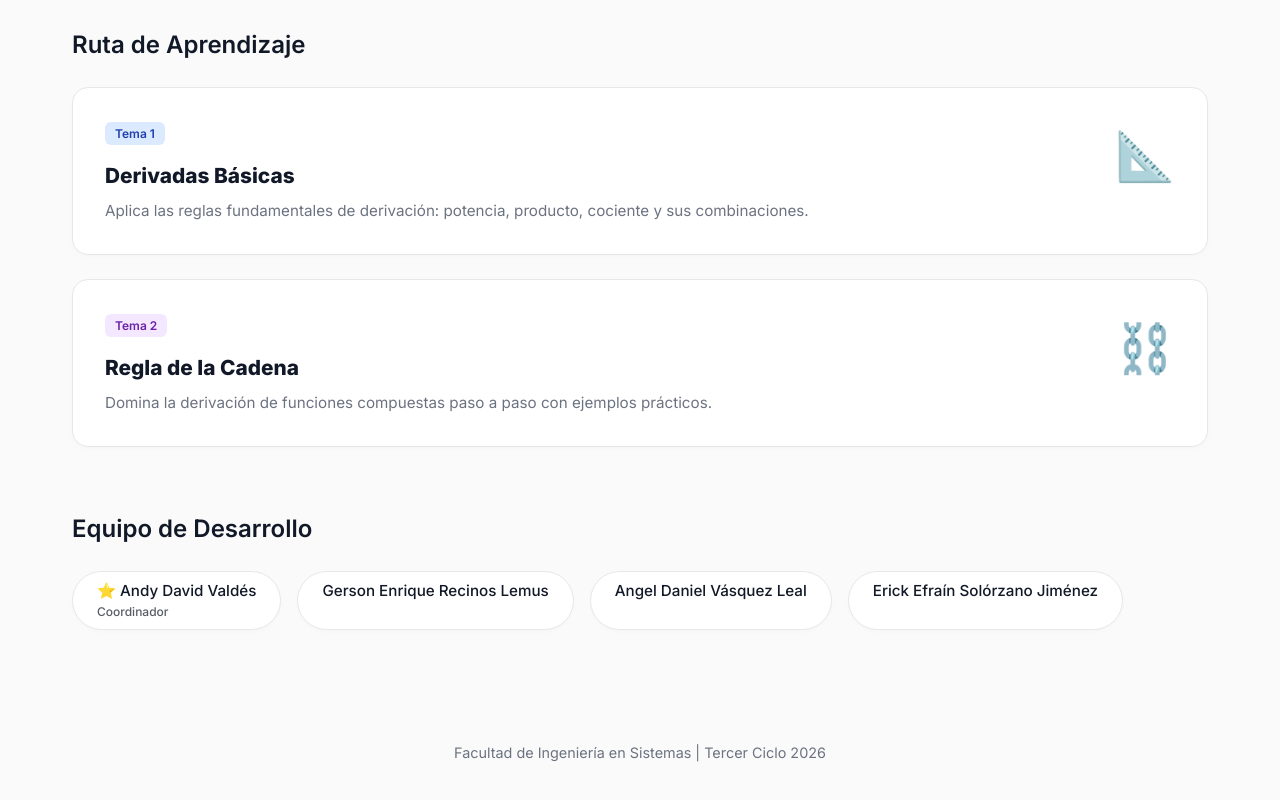
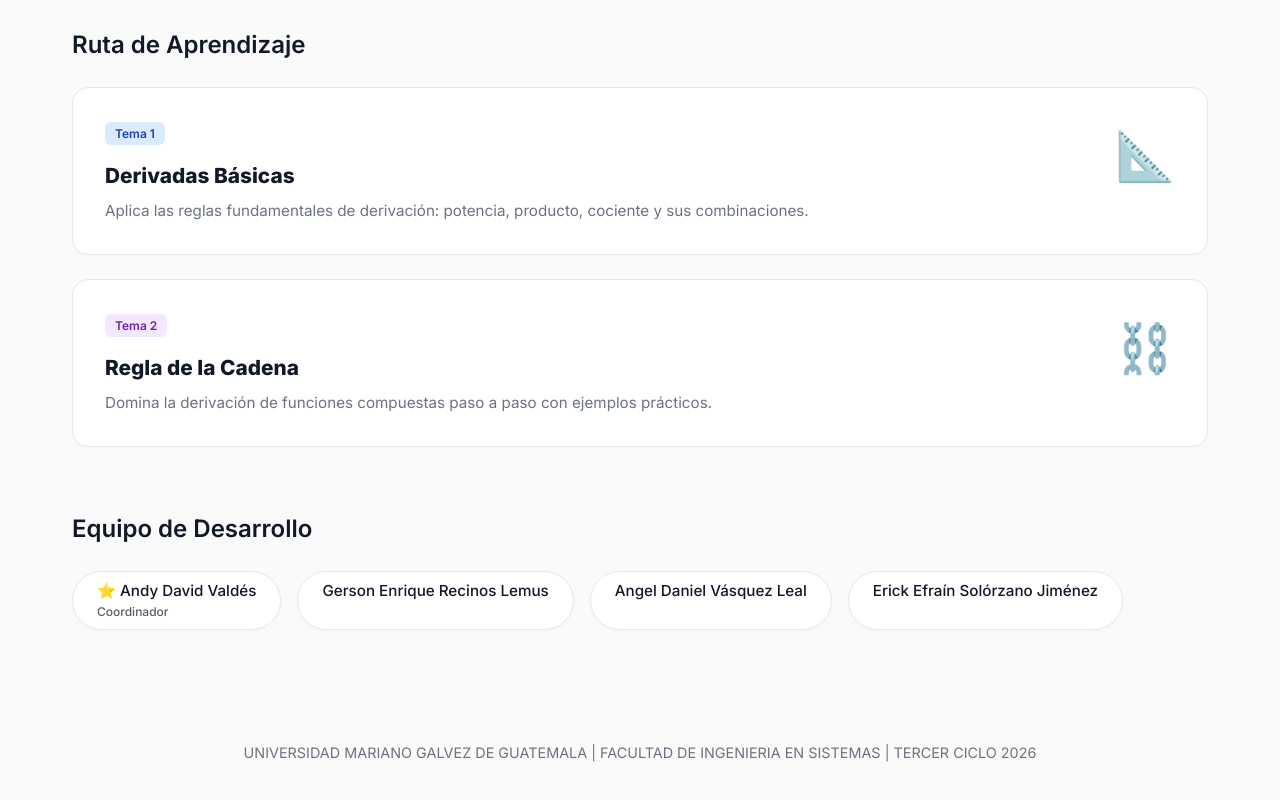
Before and after one commit to esolorzanoj-dot/pagina-web-calculo, a website: page index.html in a window 1280 px wide. Shown: the part 1415-2215 px from the top of the page. Drawn offline with Linux system fonts and the light colour scheme.

Commit message:
Update index.html

```diff
--- a/index.html
+++ b/index.html
@@ -90,7 +90,7 @@
     </main>
 
     <footer>
-        <p>Facultad de Ingeniería en Sistemas | Tercer Ciclo 2026</p>
+        <p>UNIVERSIDAD MARIANO GALVEZ DE GUATEMALA | FACULTAD DE INGENIERIA EN SISTEMAS | TERCER CICLO 2026</p>
     </footer>
 
 </body>
```
